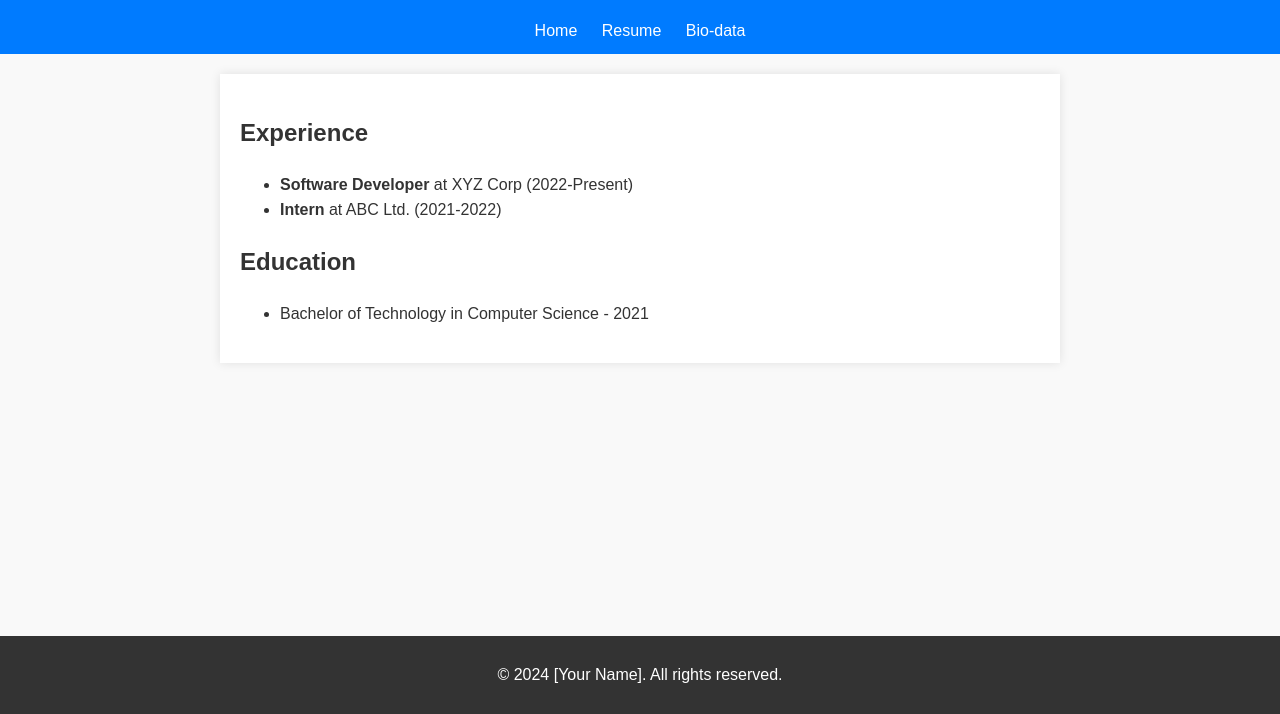
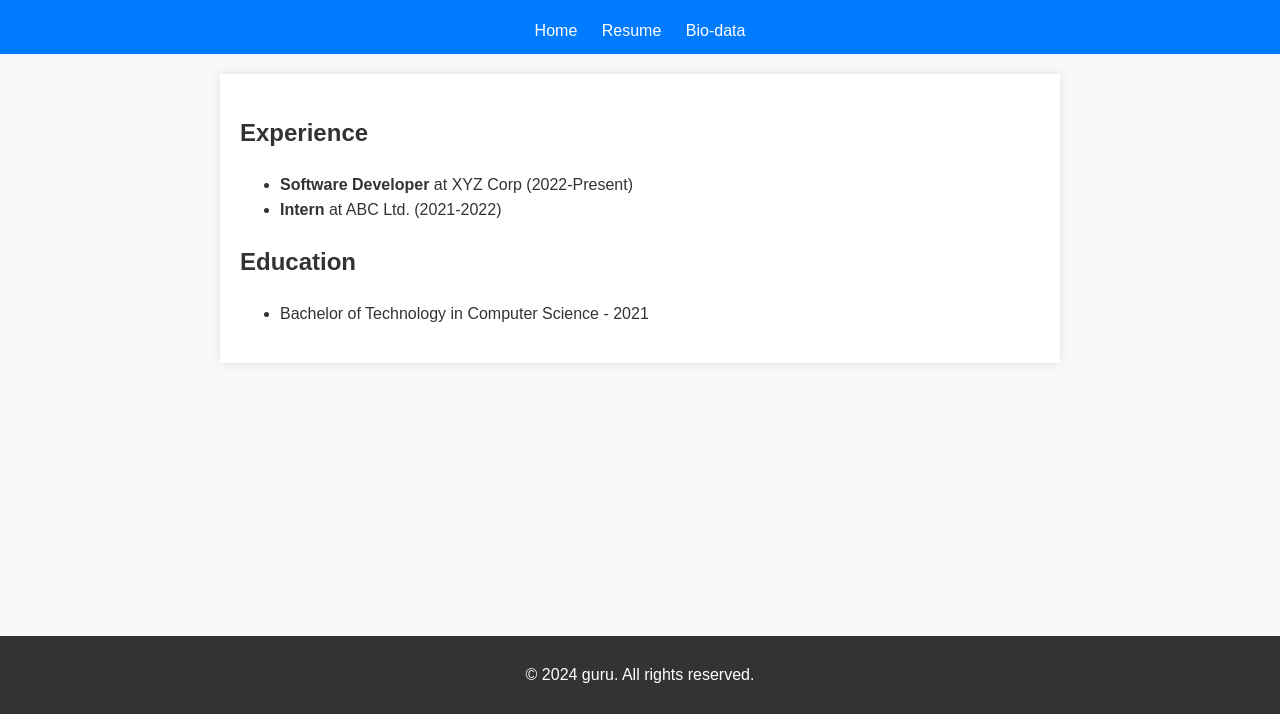
Before and after one commit to Guru123-prasad/resume_website, a plain HTML site: page bio.html in a window 1280 px wide. Shown: the part 86-800 px from the top of the page. Drawn offline with Linux system fonts and the light colour scheme.

Commit message:
Update bio.html

```diff
--- a/bio.html
+++ b/bio.html
@@ -27,7 +27,7 @@
         </ul>
     </main>
     <footer>
-        <p>&copy; 2024 [Your Name]. All rights reserved.</p>
+        <p>&copy; 2024 guru. All rights reserved.</p>
     </footer>
 </body>
 </html>
```
